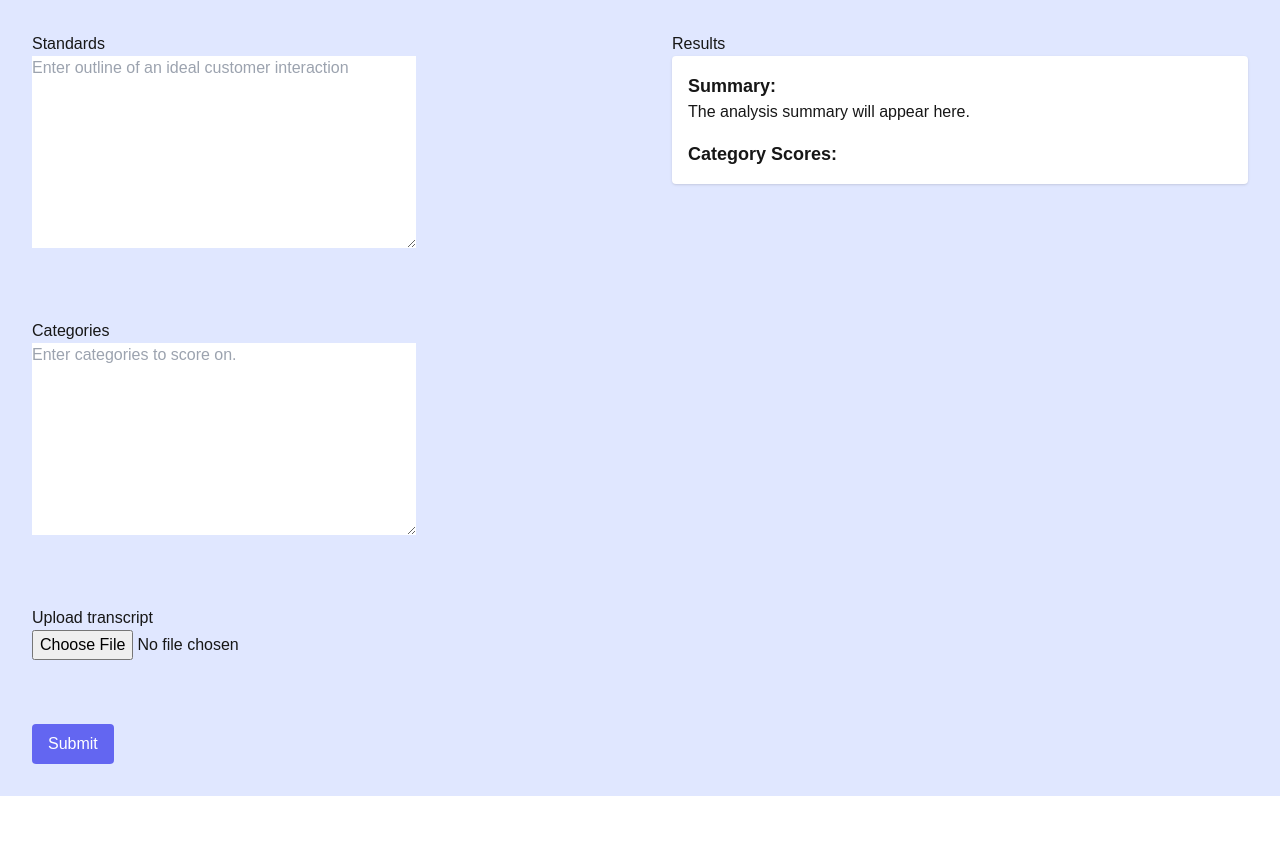
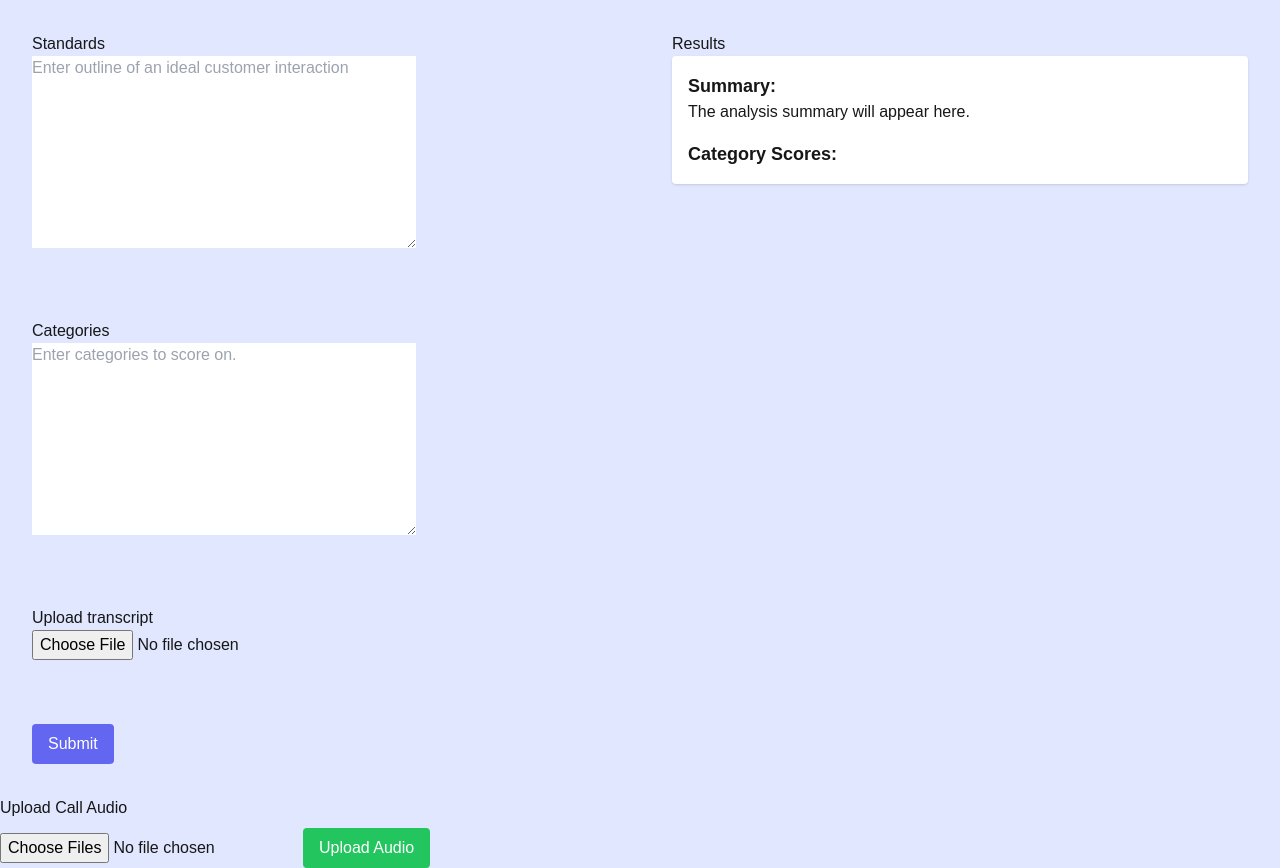
Before and after one commit to berg111/helpdesk-qa-frontend, a Next.js app in the folder qa-frontend/: page / in a window 1280 px wide. Before the commit the page ends 800 px from the top, so only its background shows below. Built offline with nearby package versions, Linux system fonts and the light colour scheme.

Commit message:
Add audio upload to s3 and process with AWS transcribe

```diff
--- a/qa-frontend/app/page.tsx
+++ b/qa-frontend/app/page.tsx
@@ -22,6 +22,7 @@ export default function Home() {
   const [scoringCategories, setScoringCategories] = useState("");
   const [transcript, setTranscript] = useState({});
   const [results, setResults] = useState<AnalysisResult>(defaultResults);
+  const [audioFiles, setAudioFiles] = useState<File[]>([]);
 
   const handleFileUpload = (event: React.ChangeEvent<HTMLInputElement>) => {
     const file = event.target.files?.[0];
@@ -68,6 +69,45 @@ export default function Home() {
     }
   };
 
+  const handleAudioFileSelect = (event: React.ChangeEvent<HTMLInputElement>) => {
+    if (event.target.files) {
+      const filesArray = Array.from(event.target.files);
+      setAudioFiles(filesArray);
+      console.log("Audio files selected:", filesArray.map((file) => file.name));
+    }
+  };
+
+  const handleAudioUpload = async () => {
+    if (audioFiles.length === 0) {
+      alert("Please select one or more audio files to upload.");
+      return;
+    }
+
+    const formData = new FormData();
+    audioFiles.forEach((file) => {
+      formData.append("audio_files", file); // Adjust the key as expected by your backend
+    });
+
+    try {
+      const response = await fetch("http://127.0.0.1:5000/upload-and-transcribe", {
+        method: "POST",
+        body: formData,
+      });
+
+      if (response.ok) {
+        const data = await response.json();
+        console.log("Audio upload response:", data);
+        alert("Audio uploaded successfully!");
+      } else {
+        console.error("Failed to upload audio:", response.statusText);
+        alert("Audio upload failed. Please try again.");
+      }
+    } catch (error) {
+      console.error("Error during audio upload:", error);
+      alert("An error occurred. Please try again.");
+    }
+  };
+
   return (
     <div className="bg-indigo-100 h-full w-screen grid grid-cols-2">
       <div>
@@ -99,7 +139,6 @@ export default function Home() {
             onChange={handleFileUpload}
           />
         </div>
-
         <div className="p-8">
           <button
             onClick={handleSubmit}
@@ -108,6 +147,32 @@ export default function Home() {
             Submit
           </button>
         </div>
+
+        <div>
+          <h1>Upload Call Audio</h1>
+          <input
+            type="file"
+            accept="audio/*"
+            multiple
+            onChange={handleAudioFileSelect}
+          />
+          <button
+            onClick={handleAudioUpload}
+            className="bg-green-500 text-white px-4 py-2 mt-2 rounded hover:bg-green-600"
+          >
+            Upload Audio
+          </button>
+          {audioFiles.length > 0 && (
+            <ul className="mt-4">
+              {audioFiles.map((file, index) => (
+                <li key={index} className="text-sm text-gray-600">
+                  {file.name}
+                </li>
+              ))}
+            </ul>
+          )}
+        </div>
+
       </div>
 
       <div>
```
